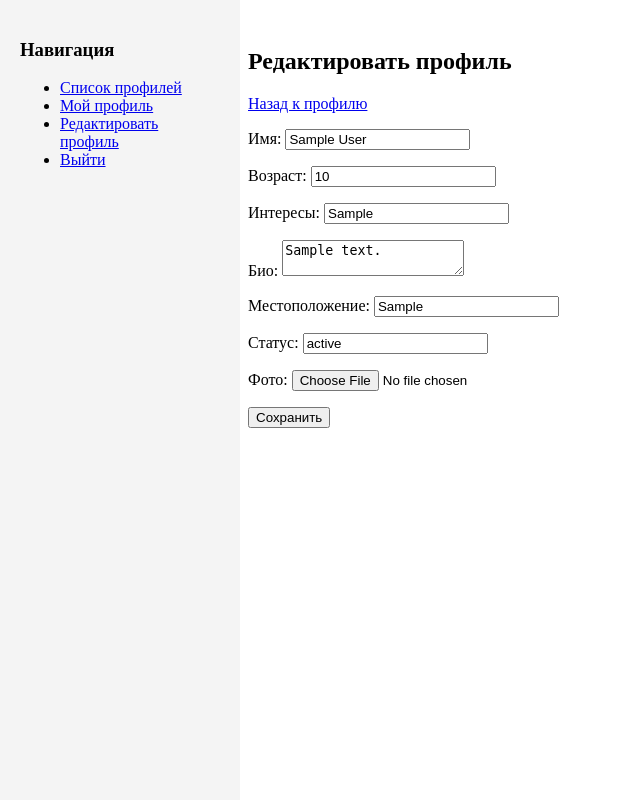
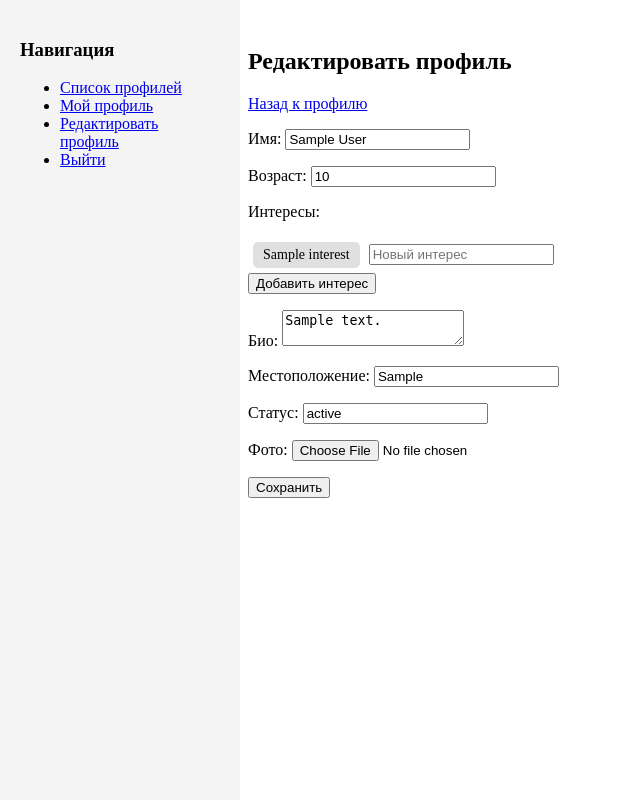
Before and after one commit to egor-morozik/FriendFinder, a Django app: page /main/edit-profile/ in a window 1280 px wide. Shown: the whole page, without its empty margins (0-640 px from the left). Run offline with Django 5.2, Linux system fonts and the light colour scheme; a user stored in the database is signed in; tables that the repository leaves empty hold one stand-in row (values such as "Sample post").

Commit message:
- Add interests model and now in profile they exists as separated recctangles and view this in profile

```diff
--- a/FriendFinder/Main/models.py
+++ b/FriendFinder/Main/models.py
@@ -1,16 +1,23 @@
 from django.db import models
 from django.contrib.auth.models import User
+
+class Interest(models.Model):
+    name = models.CharField(max_length=50, unique=True)
+    created_at = models.DateTimeField(auto_now_add=True)
+
+    def __str__(self):
+        return self.name
 
 class UserProfile(models.Model):
     user = models.OneToOneField(User, on_delete=models.CASCADE, related_name='profile')
     name = models.CharField(max_length=100)
     age = models.IntegerField()
-    interests = models.CharField(max_length=255)
+    interests = models.ManyToManyField(Interest, blank=True)
     bio = models.TextField(blank=True)
     location = models.CharField(max_length=100, blank=True)
     photo = models.ImageField(
             upload_to='profile_photos/',
-            default='images/default-avatar.png',  # Путь относительно static/
+            default='images/default-avatar.png',
             blank=True,
             null=True
         )
--- a/FriendFinder/Main/views.py
+++ b/FriendFinder/Main/views.py
@@ -6,7 +6,7 @@ from django.contrib.auth import login, authenticate
 from django.contrib.auth import logout
 from django.contrib.auth.decorators import login_required
 from django.contrib.auth.models import User
-from .models import UserProfile, Like, Match, Message
+from .models import UserProfile, Like, Match, Message, Interest
 from django.contrib import messages
 
 @login_required
@@ -70,12 +70,14 @@ def profile_detail(request, user_id):
             matched_user_ids.add(match.user1.id)
     sent_likes = Like.objects.filter(from_user=current_user, is_active=True)
     sent_like_user_ids = {like.to_user.id for like in sent_likes}
+    interests = profile.interests.all()  # Получаем список интересов как объекты
     context = {
         'profile': profile,
         'is_own_profile': is_own_profile,
         'matched_user_ids': matched_user_ids,
         'sent_like_user_ids': sent_like_user_ids,
         'user_id': user_id,
+        'interests': interests,
     }
     return render(request, 'profiles/profile_detail.html', context)
 
@@ -85,12 +87,20 @@ def edit_profile(request):
     if request.method == 'POST':
         profile.name = request.POST.get('name', profile.name)
         profile.age = request.POST.get('age', profile.age)
-        profile.interests = request.POST.get('interests', profile.interests)
         profile.bio = request.POST.get('bio', profile.bio)
         profile.location = request.POST.get('location', profile.location)
         profile.status = request.POST.get('status', profile.status)
         if 'photo' in request.FILES:
             profile.photo = request.FILES['photo']
+
+        existing_interests = set(profile.interests.values_list('name', flat=True))
+        new_interests = request.POST.getlist('interests')
+        for interest_name in new_interests:
+            interest_name = interest_name.strip()
+            if interest_name and interest_name not in existing_interests:
+                interest, created = Interest.objects.get_or_create(name=interest_name)
+                profile.interests.add(interest)
+
         profile.save()
         messages.success(request, "Профиль успешно обновлен!")
         return redirect('profile-detail', user_id=request.user.id)
--- a/FriendFinder/templates/profiles/edit_profile.html
+++ b/FriendFinder/templates/profiles/edit_profile.html
@@ -16,7 +16,29 @@
             margin-left: 220px;
             padding: 20px;
         }
+        .interest-box {
+            display: inline-block;
+            background-color: #e0e0e0;
+            border-radius: 5px;
+            padding: 5px 10px;
+            margin: 5px;
+            font-size: 14px;
+        }
+        .interest-input {
+            margin: 5px 0;
+        }
     </style>
+    <script>
+        function addInterestField() {
+            const container = document.getElementById('interests-container');
+            const input = document.createElement('input');
+            input.type = 'text';
+            input.name = 'interests';
+            input.placeholder = 'Новый интерес';
+            input.className = 'interest-input';
+            container.appendChild(input);
+        }
+    </script>
 </head>
 <body>
     <div class="sidebar">
@@ -35,7 +57,14 @@
             {% csrf_token %}
             <p><label>Имя:</label> <input type="text" name="name" value="{{ profile.name }}"></p>
             <p><label>Возраст:</label> <input type="number" name="age" value="{{ profile.age }}"></p>
-            <p><label>Интересы:</label> <input type="text" name="interests" value="{{ profile.interests }}"></p>
+            <p><label>Интересы:</label></p>
+            <div id="interests-container">
+                {% for interest in profile.interests.all %}
+                    <span class="interest-box">{{ interest.name }}</span>
+                {% endfor %}
+                <input type="text" name="interests" placeholder="Новый интерес" class="interest-input">
+            </div>
+            <button type="button" onclick="addInterestField()">Добавить интерес</button>
             <p><label>Био:</label> <textarea name="bio">{{ profile.bio }}</textarea></p>
             <p><label>Местоположение:</label> <input type="text" name="location" value="{{ profile.location }}"></p>
             <p><label>Статус:</label> <input type="text" name="status" value="{{ profile.status }}"></p>
```
Also changed, not shown: FriendFinder/templates/profiles/profile_detail.html (+20 -5 lines), FriendFinder/Main/migrations/0002_interest_remove_userprofile_interests_and_more.py (added).
